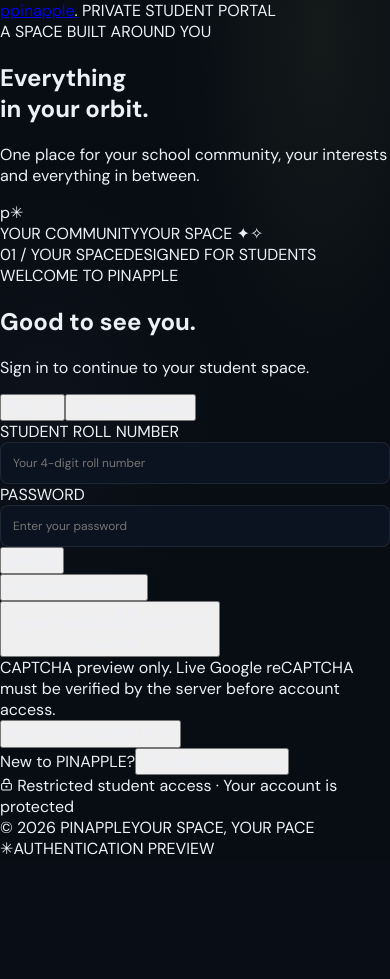
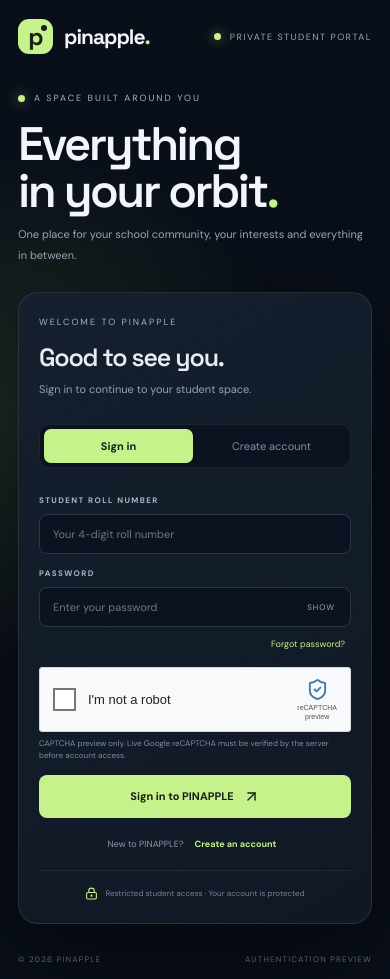
Before and after one commit to Pip194/pinapple, a React (Vite) app: page / in a window 390 px wide. Before the commit the page ends 859 px from the top, so only its background shows below. Built offline with nearby package versions, Linux system fonts and the light colour scheme.

Commit message:
style: design premium responsive PINAPPLE authentication screen

```diff
--- a/src/index.css
+++ b/src/index.css
@@ -103,3 +103,56 @@ button:focus-visible,a:focus-visible,input:focus-visible {
 @media(max-width:1050px){.catalog-card-grid{grid-template-columns:repeat(2,minmax(0,1fr))}}
 @media(max-width:760px){.home-extra-grid,.admin-grid,.security-grid{grid-template-columns:1fr}.catalog-card-grid{grid-template-columns:repeat(2,minmax(0,1fr))}.home-tiles{grid-template-columns:1fr}.profile-stats{grid-template-columns:1fr 1fr}.profile-hero{align-items:flex-start;flex-wrap:wrap}.profile-hero .role-pill{margin-left:0}}
 @media(max-width:430px){.catalog-card-grid{grid-template-columns:1fr}.catalog-card-art{height:90px}.profile-stats{grid-template-columns:1fr 1fr}}
+
+/* First-entry authentication experience */
+.auth-screen{min-height:100vh;background:#090f19;color:#e8edf5;display:flex;flex-direction:column;padding:25px clamp(20px,5vw,76px) 18px;overflow:hidden;position:relative}
+.auth-screen:before{content:"";position:fixed;width:560px;height:560px;border-radius:50%;background:radial-gradient(circle,#b9ef7020,transparent 68%);left:-240px;top:16%;pointer-events:none}
+.auth-top{display:flex;align-items:center;justify-content:space-between;max-width:1400px;width:100%;margin:0 auto}
+.auth-brand{display:flex;align-items:center;gap:11px;color:#f1f5fa;text-decoration:none;font:700 21px "Space Grotesk";letter-spacing:-1px}
+.auth-brand .accent{color:#c5f28a}.auth-brand-mark{width:35px;height:35px;display:grid;place-items:center;background:#c5f28a;border-radius:11px;color:#172018;font:700 24px "Space Grotesk";position:relative}
+.auth-brand-mark i{position:absolute;width:6px;height:6px;border-radius:50%;background:#172018;right:6px;top:6px}
+.auth-top-note{font-size:9px;letter-spacing:1.5px;color:#9ba9ba;display:flex;align-items:center;gap:9px}
+.auth-live-dot{width:7px;height:7px;border-radius:50%;background:#c5f28a;box-shadow:0 0 12px #c5f28a88;display:inline-block}
+.auth-layout{width:min(1110px,100%);margin:auto;display:grid;grid-template-columns:1fr 430px;align-items:center;gap:clamp(45px,8vw,120px);padding:55px 0}
+.auth-story{position:relative;min-height:510px;display:flex;flex-direction:column;justify-content:center}
+.auth-kicker,.auth-eyebrow{font-size:9px;letter-spacing:2px;color:#a7b3c3;display:flex;align-items:center;gap:9px}
+.auth-story h1{font:600 clamp(52px,6vw,78px)/.99 "Space Grotesk";letter-spacing:-4px;margin:27px 0 18px;color:#f2f5fa}
+.auth-story h1 span,.auth-card h2 span{color:#c5f28a}
+.auth-story>p{max-width:400px;color:#9aa8b9;font-size:14px;line-height:1.9;margin:0}
+.auth-orbit-art{height:205px;max-width:470px;position:relative;margin-top:24px}
+.auth-orbit{position:absolute;border:1px solid #c5f28a24;border-radius:50%;transform:rotate(-18deg)}
+.auth-orbit.a{width:270px;height:130px;left:55px;top:34px}.auth-orbit.b{width:340px;height:170px;left:20px;top:12px;transform:rotate(32deg);border-color:#ffffff12}
+.auth-orbit-core{position:absolute;left:155px;top:55px;width:95px;height:95px;border-radius:30px;background:linear-gradient(145deg,#d7ffa0,#8fbe58);display:grid;place-items:center;color:#172018;font:700 66px "Space Grotesk";box-shadow:0 20px 70px #a6e56c32;transform:rotate(-8deg)}
+.auth-orbit-core span{position:absolute;right:-18px;top:-17px;color:#d8ffa6;font-size:22px}
+.auth-float{position:absolute;font-size:8px;letter-spacing:1.3px;color:#b8c4d3;border:1px solid #ffffff19;background:#121d2b;padding:9px 12px;border-radius:30px}
+.auth-float.f1{left:0;top:12px}.auth-float.f2{right:0;bottom:25px}.auth-float.f3{right:75px;top:0;color:#c5f28a;font-size:20px;border:0;background:none}
+.auth-story-foot{display:flex;justify-content:space-between;max-width:440px;border-top:1px solid #ffffff16;padding-top:15px;color:#65758a;font-size:8px;letter-spacing:1.4px}
+.auth-card{position:relative;background:linear-gradient(150deg,#151f2d,#101824);border:1px solid #ffffff17;border-radius:20px;padding:32px;box-shadow:0 28px 100px #0007}
+.auth-card-head h2{font:600 29px "Space Grotesk";letter-spacing:-1.2px;margin:13px 0 7px}.auth-card-head p{font-size:11px;color:#94a2b5;line-height:1.7;margin:0}
+.auth-tabs{display:grid;grid-template-columns:1fr 1fr;gap:4px;padding:4px;border:1px solid #ffffff12;background:#0b1320;border-radius:10px;margin:25px 0 22px}
+.auth-tabs button{border:0;border-radius:7px;background:transparent;color:#8290a3;font-size:11px;padding:10px;cursor:pointer}
+.auth-tabs button.selected{background:#c5f28a;color:#172018;font-weight:700}
+.auth-form{display:flex;flex-direction:column;gap:9px}
+.auth-form label{font-size:8px;letter-spacing:1.4px;color:#aab6c6;font-weight:700;margin-top:5px}
+.auth-form .form-input{width:100%;box-sizing:border-box;background:#0b1320;border:1px solid #2a3749;border-radius:8px;padding:12px 13px;color:#edf3fa;font-size:11px;outline:none;transition:border-color .15s}
+.auth-form .form-input:focus{border-color:#c5f28a88;box-shadow:0 0 0 3px #c5f28a0d}
+.auth-password-wrap{position:relative}.auth-password-wrap .form-input{padding-right:58px}
+.password-eye{position:absolute;right:10px;top:50%;transform:translateY(-50%);background:none;border:0;color:#9aaaBC;font-size:8px;letter-spacing:1px;cursor:pointer}
+.auth-forgot{display:flex;justify-content:flex-end;margin-top:1px}.auth-forgot button{background:none;border:0;color:#c5f28a;font-size:9px;cursor:pointer}
+.password-rules{display:grid;grid-template-columns:1fr 1fr;gap:7px 10px;padding:10px;background:#0b1320;border:1px solid #ffffff0e;border-radius:8px;margin:1px 0 3px}
+.password-rules span{font-size:8px;color:#8190a3;display:flex;align-items:center;gap:6px}.password-rules i{font-style:normal;color:#708096;font-size:12px}.password-rules .rule-ok{color:#c5f28a}.password-rules .rule-ok i{color:#c5f28a}
+.match-note,.mismatch-note{font-size:9px;color:#c5f28a}.mismatch-note{color:#ff9d9d}
+.captcha-box{display:flex;align-items:center;gap:12px;width:100%;min-height:62px;padding:10px 13px;margin-top:7px;text-align:left;background:#f8f9fa;border:1px solid #d4d7dc;border-radius:3px;color:#222;font:13px Arial,sans-serif;cursor:pointer}
+.captcha-check{width:23px;height:23px;border:2px solid #777;background:white;display:grid;place-items:center;color:#26834a;font-size:17px;flex-shrink:0}
+.captcha-done .captcha-check{border-color:#26834a;background:#e6f5eb}
+.captcha-brand{margin-left:auto;display:flex;flex-direction:column;align-items:center;gap:2px;color:#555}.captcha-brand svg{width:23px;height:23px;color:#4778a8}.captcha-brand small{font-size:7px;line-height:1.3;text-align:center}
+.captcha-disclaimer{font-size:8px;line-height:1.5;color:#7f8da0;margin-top:-4px}
+.auth-error{padding:9px 11px;border:1px solid #ff858544;border-radius:7px;background:#ff858510;color:#ffaaaa;font-size:9px;line-height:1.5}
+.auth-submit{width:100%;display:flex;align-items:center;justify-content:center;gap:9px;padding:13px;border:0;border-radius:8px;background:#c5f28a;color:#172018;font-size:11px;font-weight:700;cursor:pointer;margin-top:5px;transition:transform .15s,filter .15s}
+.auth-submit:hover{transform:translateY(-1px);filter:brightness(1.05)}
+.auth-switch{text-align:center;font-size:9px;color:#8c9aae;margin-top:19px}.auth-switch button{border:0;background:none;color:#c5f28a;font-weight:700;margin-left:5px;cursor:pointer;font-size:9px}
+.auth-legal{display:flex;align-items:center;justify-content:center;gap:7px;border-top:1px solid #ffffff12;padding-top:16px;margin-top:19px;color:#738297;font-size:8px}.auth-legal svg{color:#c5f28a}
+.auth-footer{width:min(1400px,100%);margin:0 auto;display:flex;justify-content:space-between;gap:12px;color:#65748a;font-size:8px;letter-spacing:1.2px}
+@media(max-width:900px){.auth-layout{grid-template-columns:1fr 400px;gap:30px}.auth-story h1{font-size:56px}.auth-orbit-art{transform:scale(.82);transform-origin:left center}}
+@media(max-width:700px){.auth-screen{padding:19px 18px 15px}.auth-layout{display:flex;flex-direction:column;gap:26px;padding:38px 0 30px}.auth-story{min-height:0;width:100%}.auth-story h1{font-size:47px;letter-spacing:-2.5px;margin:17px 0 10px}.auth-story>p{font-size:11px}.auth-orbit-art,.auth-story-foot{display:none}.auth-card{width:100%;box-sizing:border-box;padding:23px 20px}.auth-card-head h2{font-size:25px}.auth-footer span:nth-child(2){display:none}}
+@media(max-width:380px){.auth-top-note{font-size:7px}.password-rules{grid-template-columns:1fr}.auth-card{padding:20px 16px}}
```
